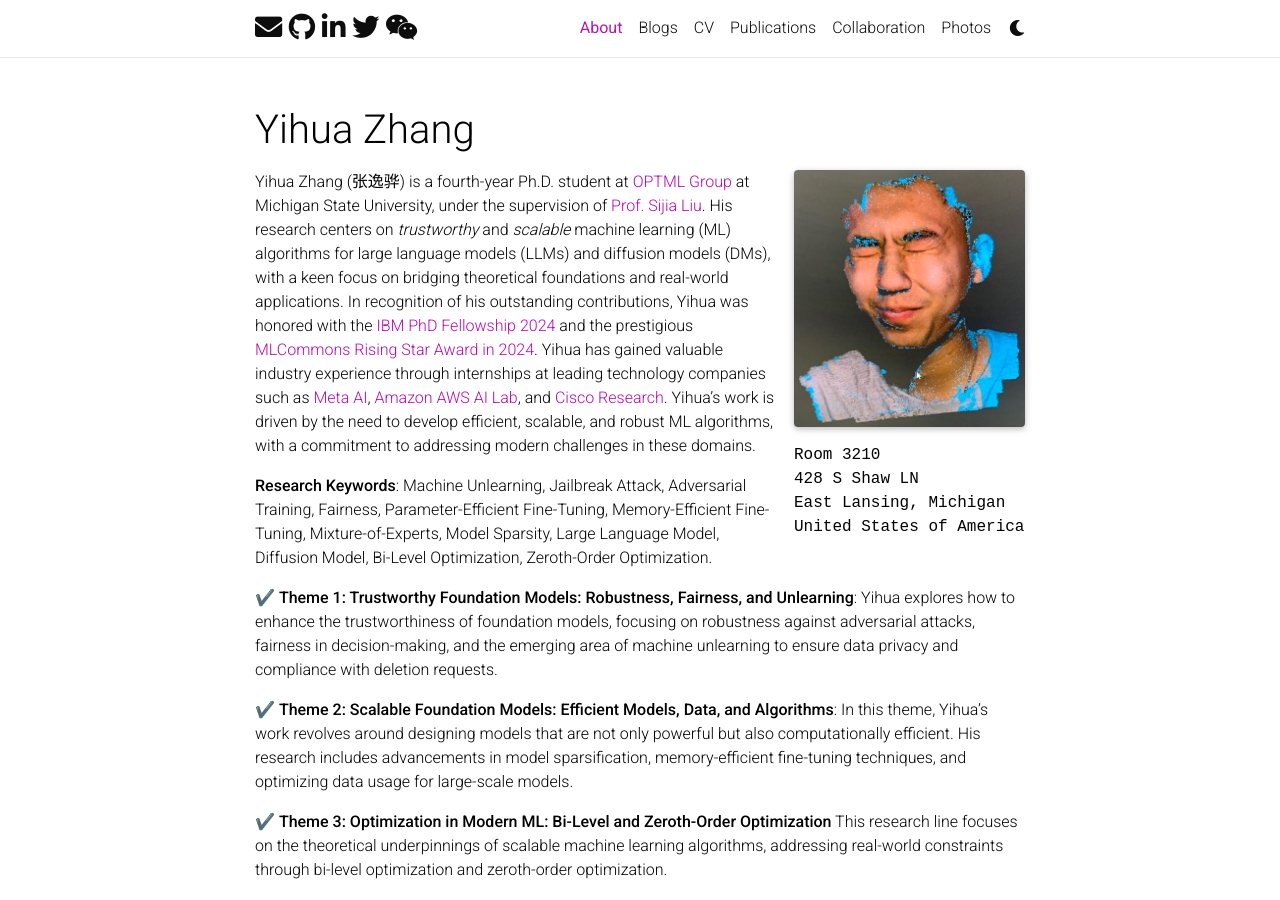
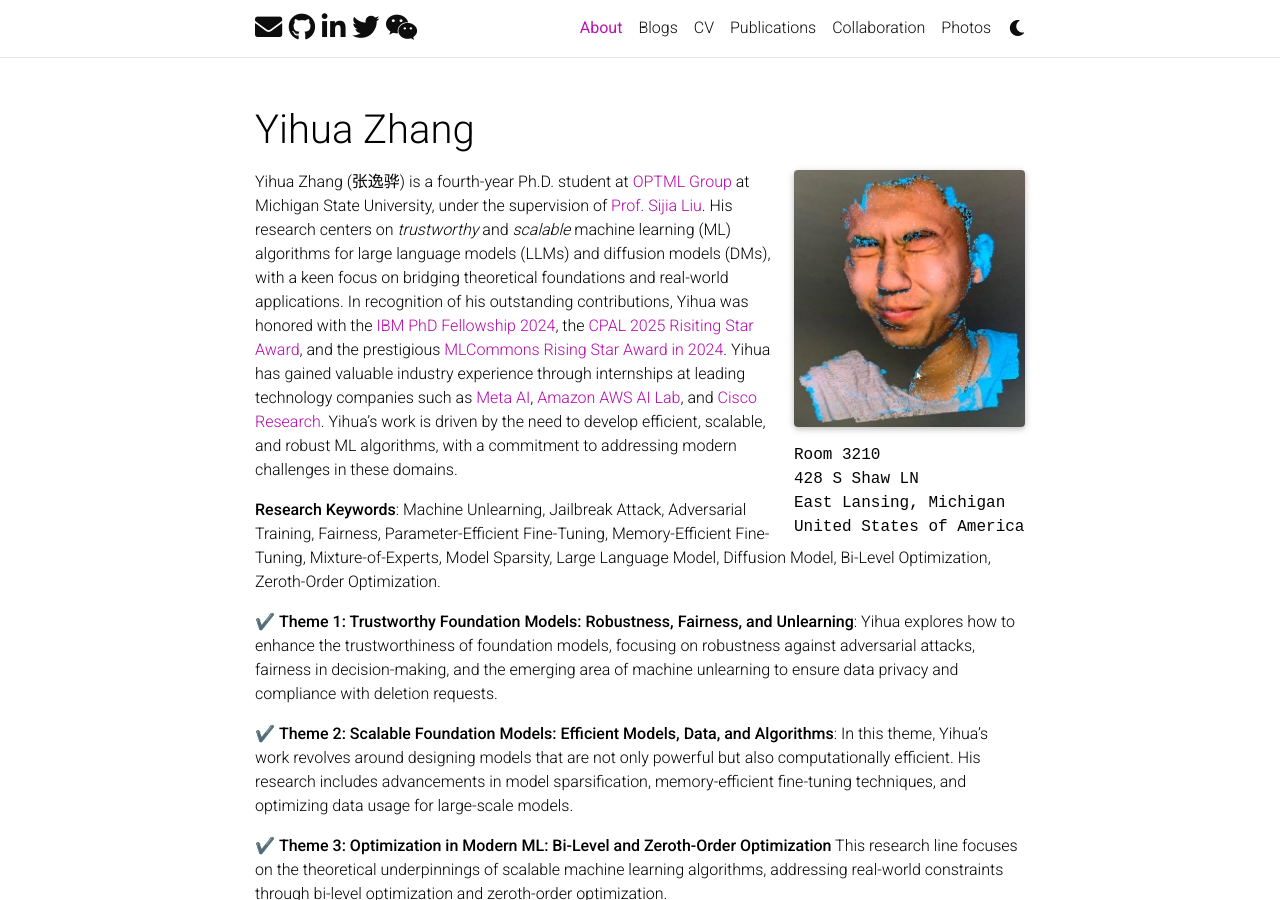
Before and after one commit to NormalUhr/yihua-zhang, a Jekyll site: the page built from _pages/about.md, in a window 1280 px wide and 900 px high. Built offline with Jekyll 4.4.1, drawn with Linux system fonts in a browser that asks for light colours; full-size pictures stand in for the smaller copies a plugin makes; emoji names are drawn with the system emoji font; comment, search, counter and statistics services are not loaded; a style sheet for code colours, icons or effects is not loaded.

Commit message:
update award

```diff
--- a/_pages/about.md
+++ b/_pages/about.md
@@ -22,7 +22,7 @@
 ---
 
 
-Yihua Zhang (张逸骅) is a fourth-year Ph.D. student at [OPTML Group](https://www.optml-group.com/) at Michigan State University, under the supervision of [Prof. Sijia Liu](https://lsjxjtu.github.io/). His research centers on *trustworthy* and *scalable* machine learning (ML) algorithms for large language models (LLMs) and diffusion models (DMs), with a keen focus on bridging theoretical foundations and real-world applications. In recognition of his outstanding contributions, Yihua was honored with the [IBM PhD Fellowship 2024](https://research.ibm.com/university/awards/fellowships.html) and the prestigious [MLCommons Rising Star Award in 2024](https://mlcommons.org/2024/06/2024-mlc-rising-stars/). Yihua has gained valuable industry experience through internships at leading technology companies such as [Meta AI](https://ai.meta.com/), [Amazon AWS AI Lab](https://aws.amazon.com/ai/), and [Cisco Research](https://research.cisco.com/). Yihua’s work is driven by the need to develop efficient, scalable, and robust ML algorithms, with a commitment to addressing modern challenges in these domains.
+Yihua Zhang (张逸骅) is a fourth-year Ph.D. student at [OPTML Group](https://www.optml-group.com/) at Michigan State University, under the supervision of [Prof. Sijia Liu](https://lsjxjtu.github.io/). His research centers on *trustworthy* and *scalable* machine learning (ML) algorithms for large language models (LLMs) and diffusion models (DMs), with a keen focus on bridging theoretical foundations and real-world applications. In recognition of his outstanding contributions, Yihua was honored with the [IBM PhD Fellowship 2024](https://research.ibm.com/university/awards/fellowships.html), the [CPAL 2025 Risiting Star Award](https://cpal.cc/rising_stars_guidelines/), and the prestigious [MLCommons Rising Star Award in 2024](https://mlcommons.org/2024/06/2024-mlc-rising-stars/). Yihua has gained valuable industry experience through internships at leading technology companies such as [Meta AI](https://ai.meta.com/), [Amazon AWS AI Lab](https://aws.amazon.com/ai/), and [Cisco Research](https://research.cisco.com/). Yihua’s work is driven by the need to develop efficient, scalable, and robust ML algorithms, with a commitment to addressing modern challenges in these domains.
 
 **Research Keywords**: Machine Unlearning, Jailbreak Attack, Adversarial Training, Fairness, Parameter-Efficient Fine-Tuning, Memory-Efficient Fine-Tuning, Mixture-of-Experts, Model Sparsity, Large Language Model, Diffusion Model, Bi-Level Optimization, Zeroth-Order Optimization.
 
```
